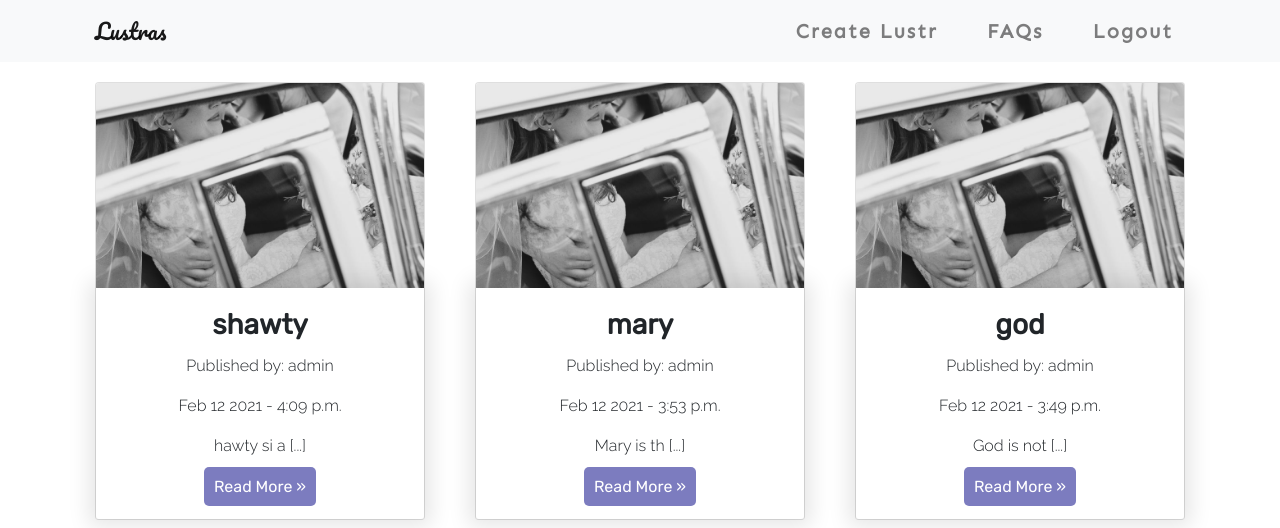
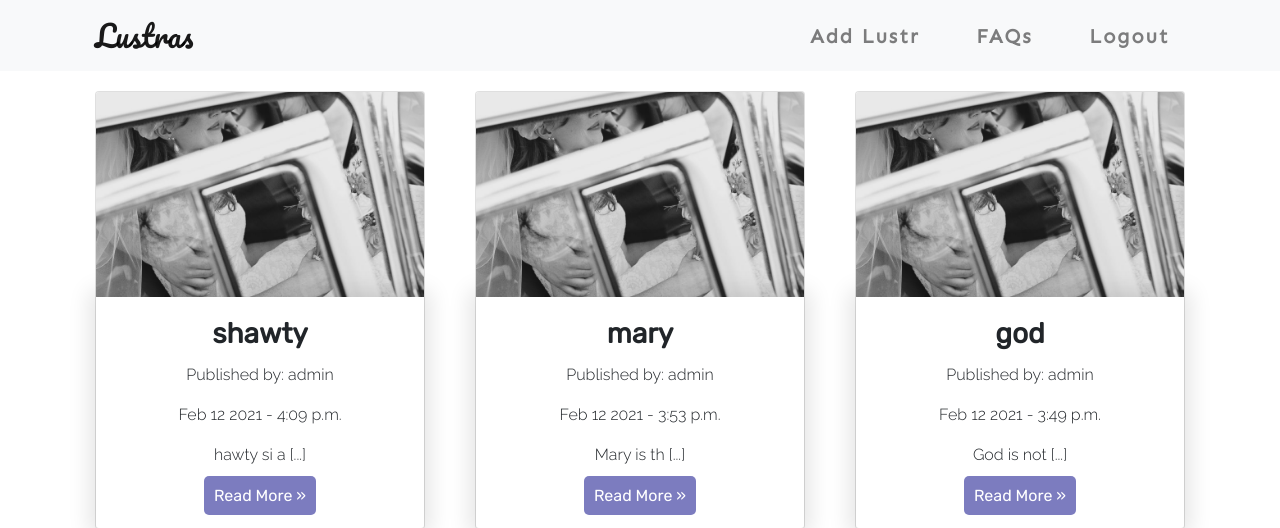
Before and after one commit to stephen-3rd/django-finas, a Django app: page / in a window 1280 px wide. Shown: the top 528 px of the page. Run offline with Django 3.2, Linux system fonts and the light colour scheme; data comes from the database, SQL or seed files in the repository; both versions use the stored data as it was after the commit; some libraries are stand-ins or nearby versions.

Commit message:
Django Create View

```diff
--- a/finas/finatic/models.py
+++ b/finas/finatic/models.py
@@ -1,5 +1,6 @@
 from django.db import models
 from django.contrib.auth.models import User
+from django.urls import reverse
 # Create your models here.
 
 STATUS = (
@@ -23,6 +24,9 @@ class Lust(models.Model):
         ordering = ['-time']
         # Class Meta was created so as to sort post by date in descending Order(Latest will appear first)
 
+    def get_absolute_url(self):
+        return reverse('finatic:detail', args=[str(self)])
+
     def __str__(self):
         return self.title
 
--- a/finas/finatic/urls.py
+++ b/finas/finatic/urls.py
@@ -6,5 +6,5 @@ app_name = 'finatic'
 urlpatterns = [
     path('', views.LustView.as_view(), name="list"),
     path('<slug:slug>/', views.LustDetail.as_view(), name="detail"),
-    path('lustr/add/', views.CreateLustr.as_view(), name="create")
+    path('lustr/add', views.CreateLust.as_view(), name="create")
 ]
--- a/finas/finatic/views.py
+++ b/finas/finatic/views.py
@@ -18,6 +18,6 @@ class LustDetail(generic.DetailView):
     template_name = 'finatic/lust_detail.html'
 
 
-class CreateLustr(CreateView):
+class CreateLust(CreateView):
     model = Lust
-    fiels = ['title', 'picture', 'description', 'slug', 'status']
+    fields = ['title', 'slug', 'picture', 'description', 'status', 'author']
--- a/finas/templates/base.html
+++ b/finas/templates/base.html
@@ -18,7 +18,7 @@
 
 <nav class="navbar navbar-expand-lg navbar-light bg-light shadow" id="mainNav">
             <div class="container-fluid">
-                <a class="navbar-brand" href="{% url 'finatic:list' %}" style="font-size: 1.7vw">Lustras</a>
+                <a class="navbar-brand" href="{% url 'finatic:list' %}" style="font-size: 30px">Lustras</a>
                 <button class="navbar-toggler navbar-toggler-right" type="button" data-toggle="collapse" data-target="#navbarResponsive"
                     aria-controls="navbarResponsive" aria-expanded="false" aria-label="Toggle navigation">
                     <span class="navbar-toggler-icon"></span>
@@ -26,7 +26,7 @@
                 <div class="collapse navbar-collapse" id="navbarResponsive">
                     <ul class="navbar-nav ml-auto">
                         <li class="nav-item text-black font-weight-bold">
-                            <a class="nav-link" href="{% url 'finatic:create' %}">Create Lustr</a>
+                            <a class="nav-link" href="{% url 'finatic:create' %}">Add Lustr</a>
                         </li>
                         <li class="nav-item text-black font-weight-bold">
                             <a class="nav-link" href="#">FAQs</a>
```
Also changed, not shown: finas/finatic/templates/finatic/form_template.html (added, +8 -0 lines), finas/finatic/templates/finatic/lust_form.html (added, +7 -0 lines), finas/db.sqlite3, finas/finatic/templates/finatic/lustr_form.html (added), finas/media/img7_41FFaUl.jpg (added), finas/media/img7_At6IdpF.jpg (added), finas/media/img7_Fl2LKsx.jpg (added), finas/media/img7_HuL9WQu.jpg (added), finas/media/img7_ITOSUsV.jpg (added), finas/media/img7_TRXpVW8.jpg (added), finas/media/img7_cmZMpxB.jpg (added), finas/media/img7_h8uR43Q.jpg (added), finas/media/img7_oiuRNzB.jpg (added), finas/media/img7_yoKxseD.jpg (added).
